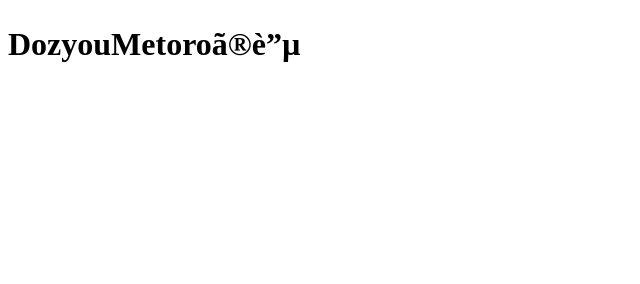
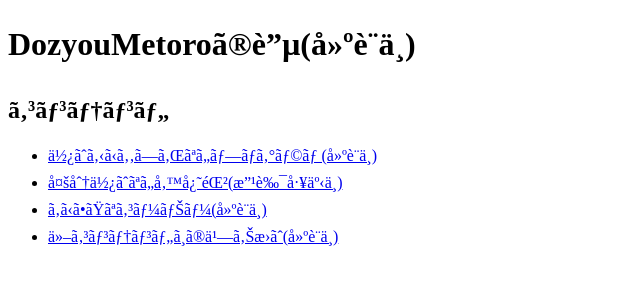
Before and after one commit to Dozyoumetoro-kura/mainpage, a plain HTML site: page index.html in a window 1280 px wide. Shown: the whole page, without its empty margins (0-640 px from the left). Drawn offline with Linux system fonts and the light colour scheme.

Commit message:
2022/10/16/13/52/08

```diff
--- a/index.html
+++ b/index.html
@@ -3,12 +3,18 @@
     <head>
         <title>DozyouMetoroの蔵</title>
         <meta charset="=UTF-8">
+        <link href="css/styling.css" rel="stylesheet" type="text/css" media="all">
     </head>
 
     <body>
-        <h1>DozyouMetoroの蔵</h1>
-
-
+        <h1>DozyouMetoroの蔵(建設中)</h1>
+        <h2>コンテンツ</h2>
+        <ul>
+            <li class="koumoku"><a href="programindex.html">使えるかもしれないプログラム(建設中)</a></li>
+            <li class="koumoku"><a href="Memoindex.html">多分使えない備忘録(改良工事中)</a></li>
+            <li class="koumoku"><a href="akasatana.html">あかさたなコーナー(建設中)</a></li>
+            <li class="koumoku"><a href="akasatana.html">他コンテンツへの乗り換え(建設中)</a></li>
+        </ul>
 
     </body>
 </html>
```
Also changed, not shown: Memoindex.html (added, +21 -0 lines), css/styling.css (added).
